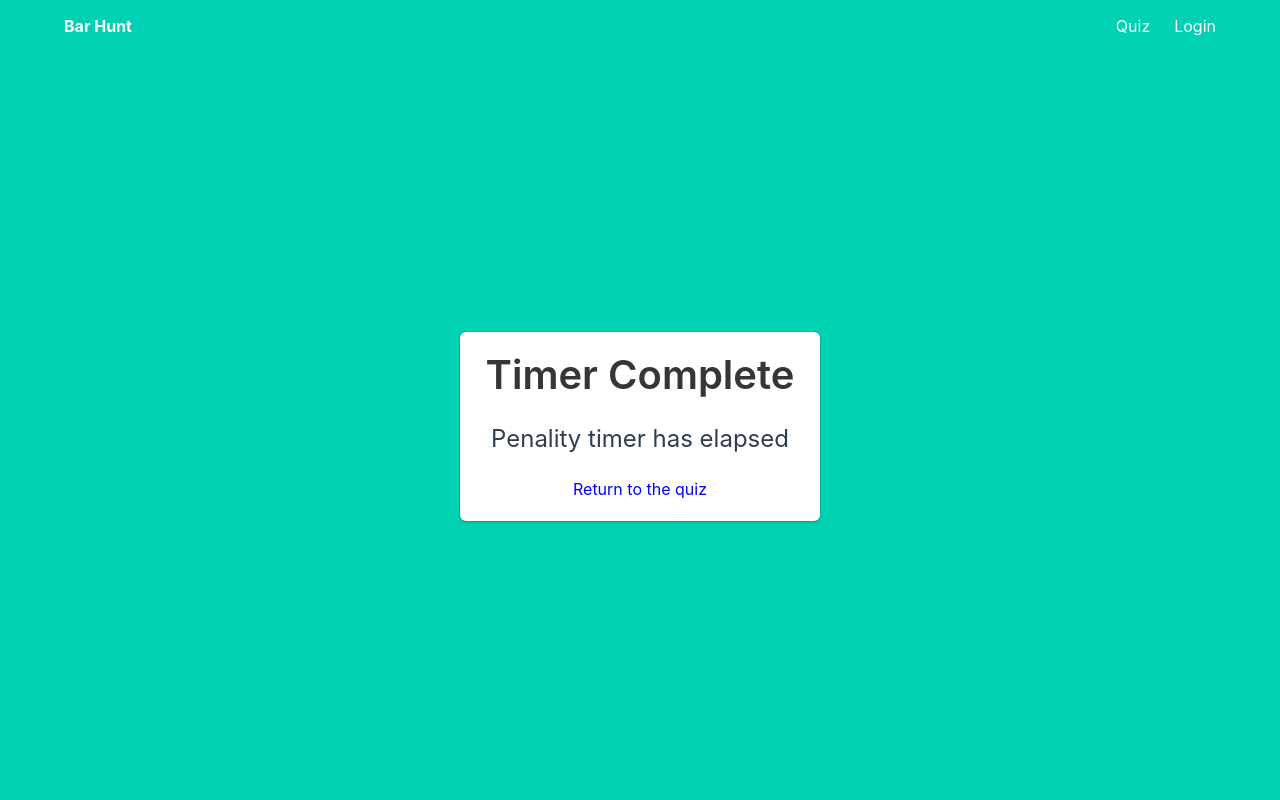
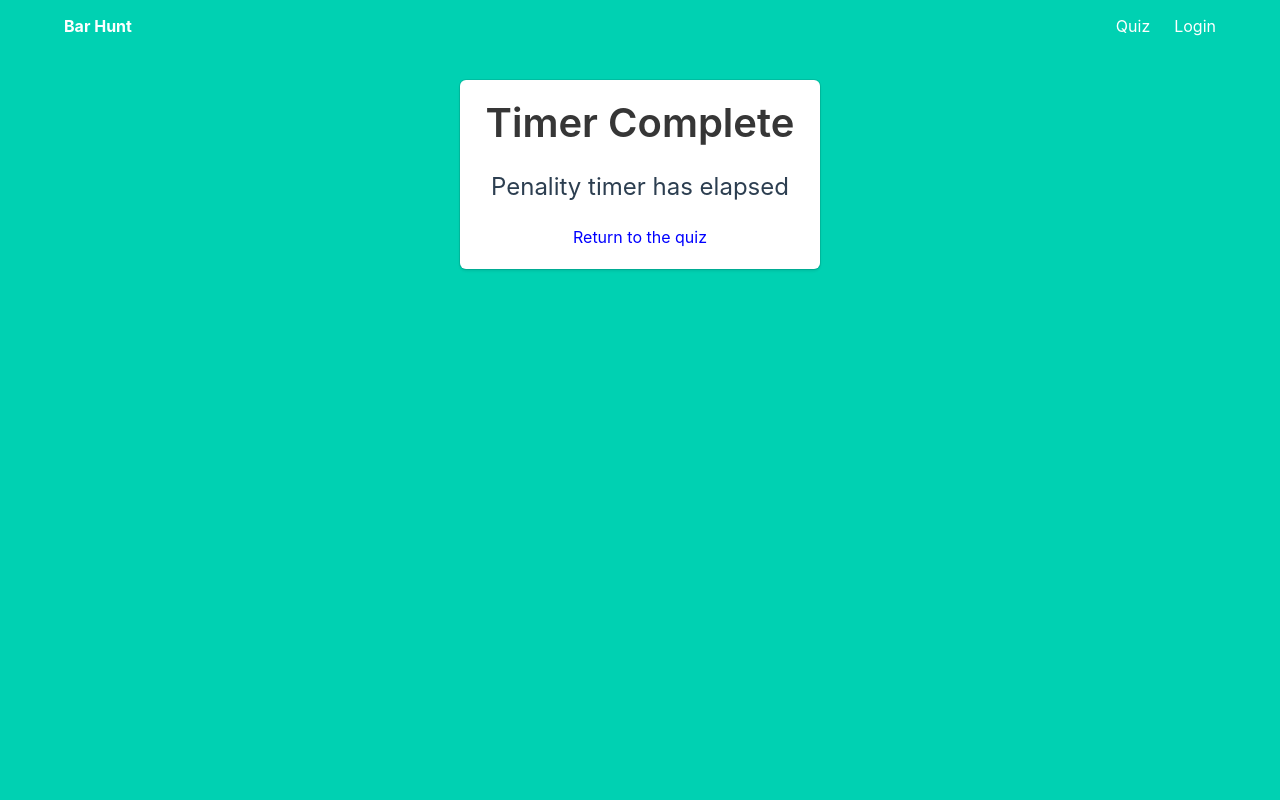
Before and after one commit to lbeitzel/birthday-bar-hunt, a Flask app: page /completion in a window 1280 px wide. Run offline with Flask 3, Linux system fonts and the light colour scheme.

Commit message:
fixed styling to be at top of page

```diff
--- a/project/templates/base.html
+++ b/project/templates/base.html
@@ -22,12 +22,38 @@
           });
         });
     </script>
+    <!-- Custom CSS to override Bulma hero spacing -->
+    <style>
+        html{
+            background-color: hsl(171, 100%, 41%);
+        }
+        .navbar-menu{
+            background-color: hsl(171, 100%, 41%);
+        }
+        .navbar-item{
+            color: hsl(0, 0%, 100%);
+        }
+        /* Override Bulma's default vertical centering */
+        /* .hero.is-fullheight {
+            align-items: flex-start;
+        } */
+        /* Remove padding from hero-body */
+        .hero-body {
+            padding-top: 0;
+            padding-bottom: 0;
+        }
+        /* Custom class for top alignment */
+        .is-top-aligned {
+            align-items: flex-start;
+            padding-top: 1rem; /* Minimal top padding */
+        }
+    </style>
     {% block extra_style %}
     {% endblock %}
 </head>
 
 <body>
-    <section class="hero is-primary is-fullheight">
+    <section class="is-primary is-fullheight">
         <div class="hero-head">
             <nav class="navbar is-primary" role="navigation" aria-label="main navigation">
                 <div class="container">
@@ -64,7 +90,7 @@
             </nav>
         </div>
 
-        <div class="hero-body">
+        <div class="hero-body is-top-aligned">
             <div class="container has-text-centered">
                {% block content %}
                {% endblock %}
--- a/project/templates/quiz.html
+++ b/project/templates/quiz.html
@@ -92,7 +92,7 @@
 
 {% block content %}
 <div class="column is-4 is-offset-4 has-text-left">
-    <div class="box quiz-container">
+    <div class="box quiz-container is-fullheight">
         <h1 class="title is-size-2 has-text-dark">Bar Hunt</h1>
 
         <div class="current_progress is-size-5">
```
